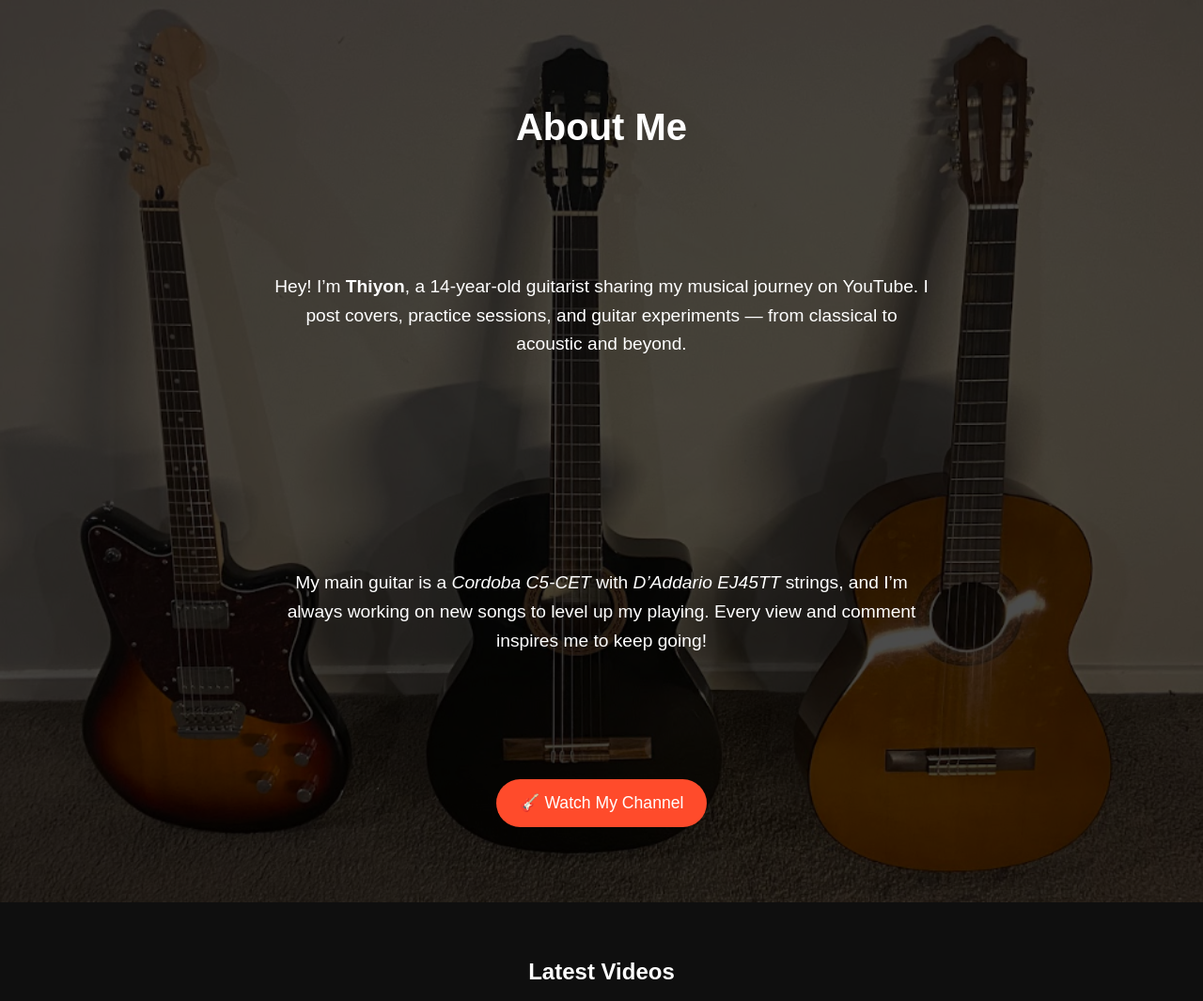
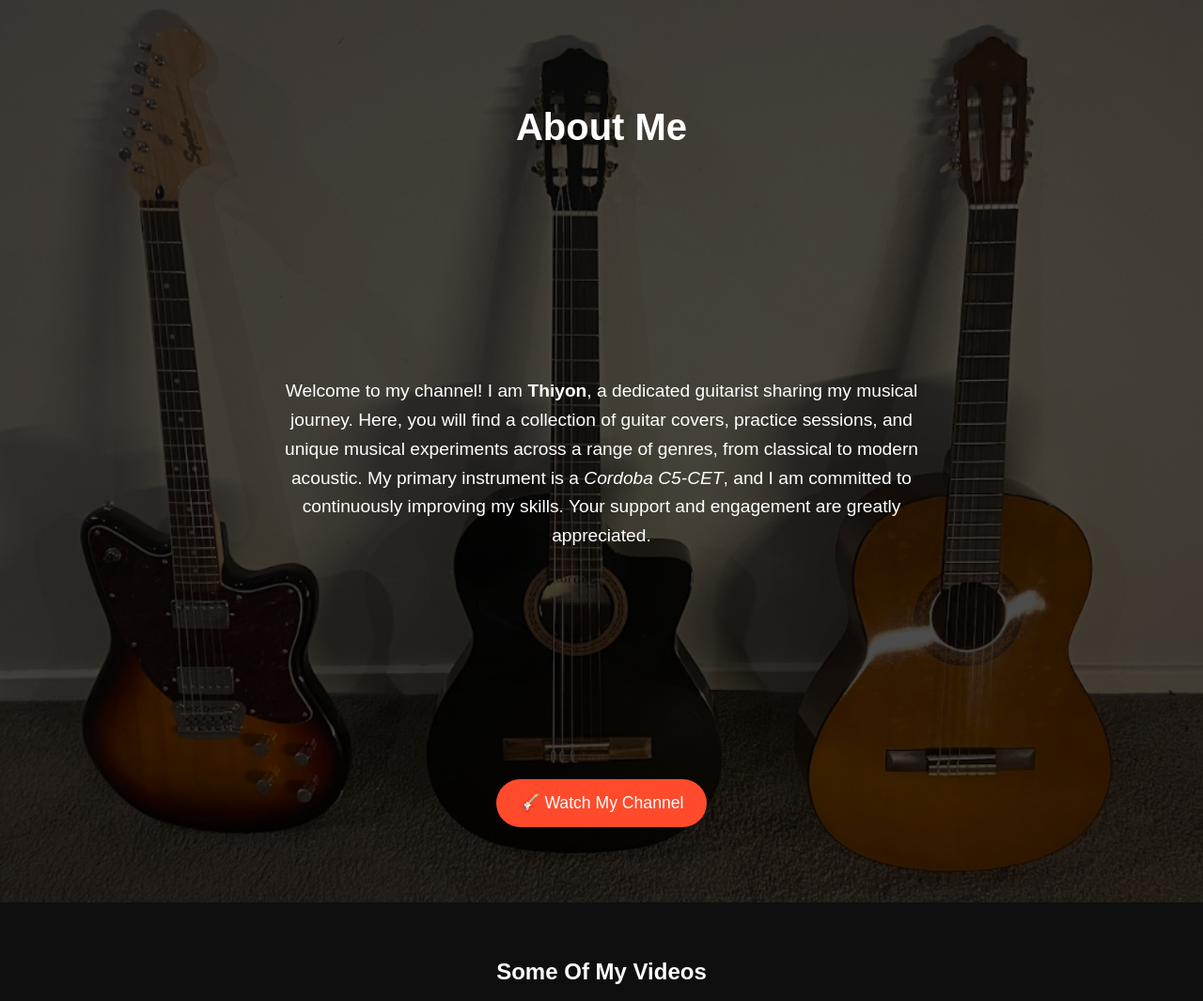
Before and after one commit to Thiyon/thiyon.github.io, a plain HTML site: page index.html in a window 1280 px wide. Shown: the top 1065 px of the page at 94% size. Drawn offline with Linux system fonts and the light colour scheme; grey boxes are pictures that could not be loaded.

Commit message:
Update index.html

```diff
--- a/index.html
+++ b/index.html
@@ -3,7 +3,7 @@
 <head>
     <meta charset="UTF-8">
     <meta name="viewport" content="width=device-width, initial-scale=1.0">
-    <title>Thiyon Guitarist</title>
+    <title>Thiyon</title>
     <link rel="icon" type="image/jpg" href="main.jpg">
     <style>
         body {
@@ -115,15 +115,14 @@
 <body>
     <section class="about">
         <h2>About Me</h2>
-        <p>Hey! I’m <strong>Thiyon</strong>, a 14-year-old guitarist sharing my musical journey on YouTube. I post covers, practice sessions, and guitar experiments — from classical to acoustic and beyond.</p>
-        <p>My main guitar is a <em>Cordoba C5-CET</em> with <em>D’Addario EJ45TT</em> strings, and I’m always working on new songs to level up my playing. Every view and comment inspires me to keep going!</p>
-        <a href="https://www.youtube.com/@thiyonguitar" target="_blank">
+        <p>Welcome to my channel! I am <strong>Thiyon</strong>, a dedicated guitarist sharing my musical journey. Here, you will find a collection of guitar covers, practice sessions, and unique musical experiments across a range of genres, from classical to modern acoustic. My primary instrument is a <em>Cordoba C5-CET</em>, and I am committed to continuously improving my skills. Your support and engagement are greatly appreciated.</p>
+        <a href="https://www.youtube.com/@thiyon" target="_blank">
             <button>🎸 Watch My Channel</button>
         </a>
     </section>
 
     <section class="video-section">
-        <h2>Latest Videos</h2>
+        <h2>Some Of My Videos</h2>
         <div class="video-grid">
             <iframe src="https://www.youtube.com/embed/GQm6nPmVaRQ" allowfullscreen></iframe>
             <iframe src="https://www.youtube.com/embed/vgvWMSba6zM" allowfullscreen></iframe>
```
